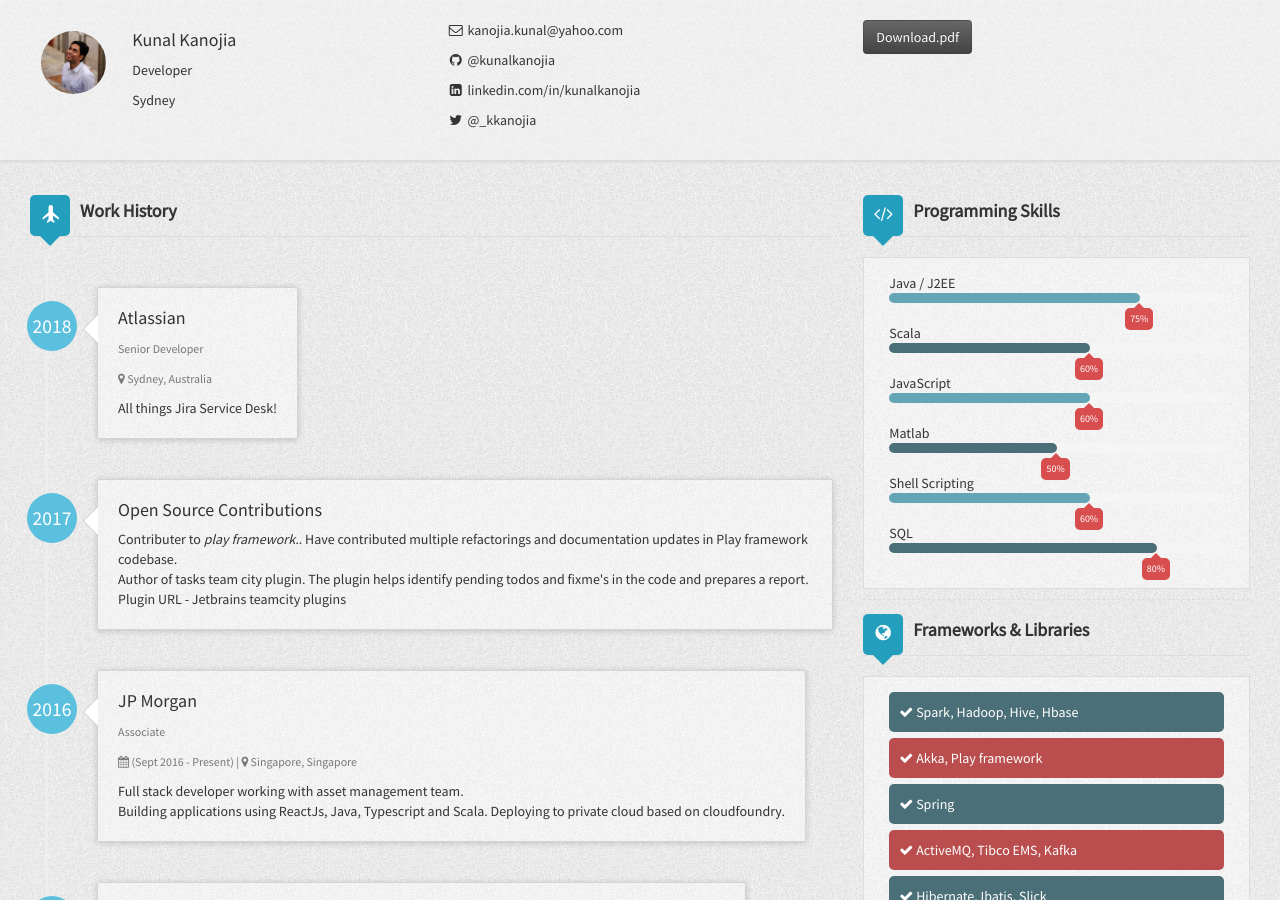
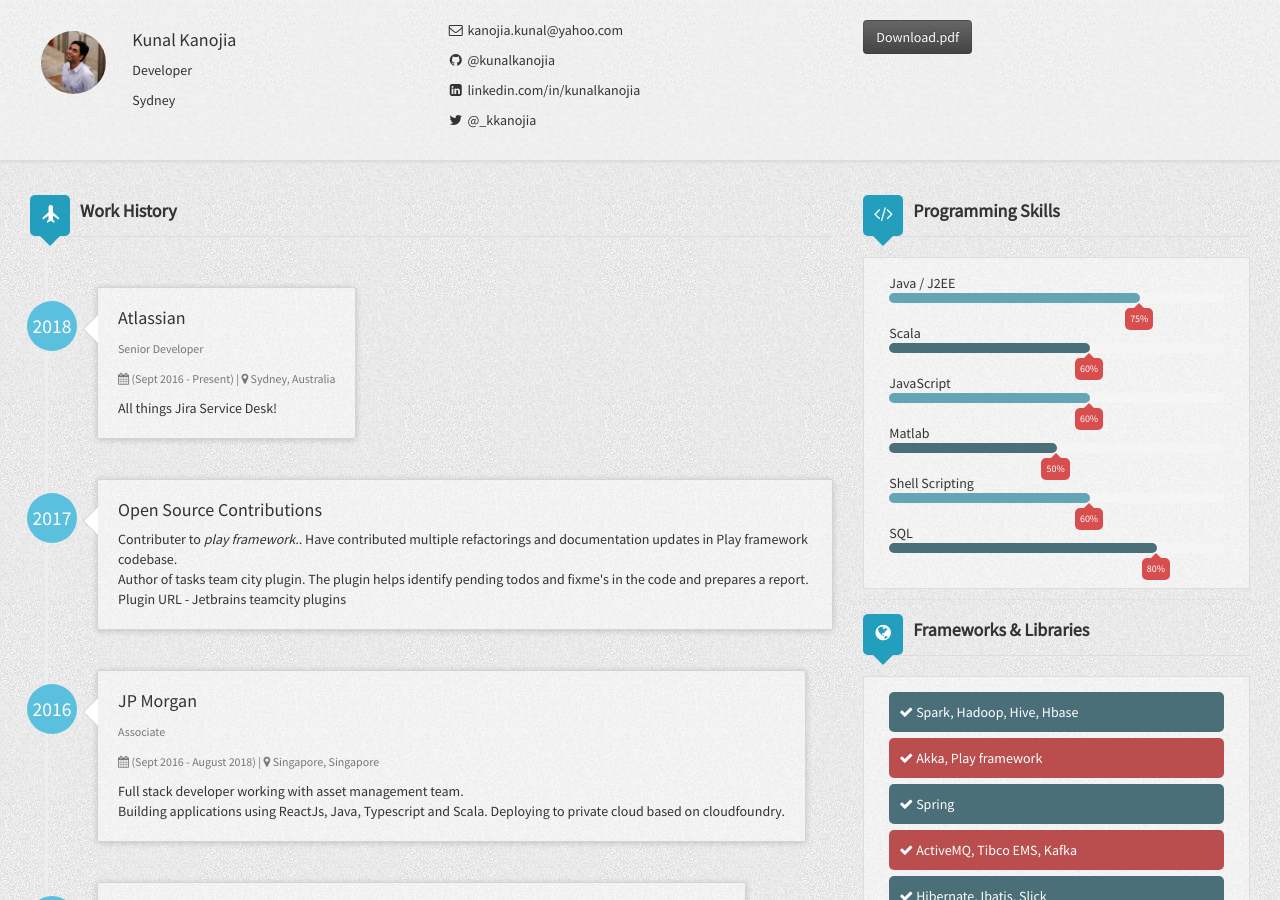
Before and after one commit to kunalkanojia/resumecard, a Jekyll site: the page built from index.html, in a window 1280 px wide and 900 px high. Built offline with Jekyll 4.4.1, drawn with Linux system fonts in a browser that asks for light colours; nearby versions of some CDN libraries.

Commit message:
duration

```diff
--- a/_config.yml
+++ b/_config.yml
@@ -32,7 +32,7 @@
       location: Sydney, Australia
       title: Senior Developer
       started: 2018
-      duration:
+      duration: (Sept 2016 - Present)
       description: All things Jira Service Desk!
     - work0:
       company: Open Source Contributions
@@ -50,7 +50,7 @@
       location: Singapore, Singapore
       title: Associate
       started: 2016
-      duration: (Sept 2016 - Present)
+      duration: (Sept 2016 - August 2018)
       description: Full stack developer working with asset management team. <br>
                    Building applications using ReactJs, Java, Typescript and Scala. Deploying to private cloud based on cloudfoundry. <br>
     - work1:
```
